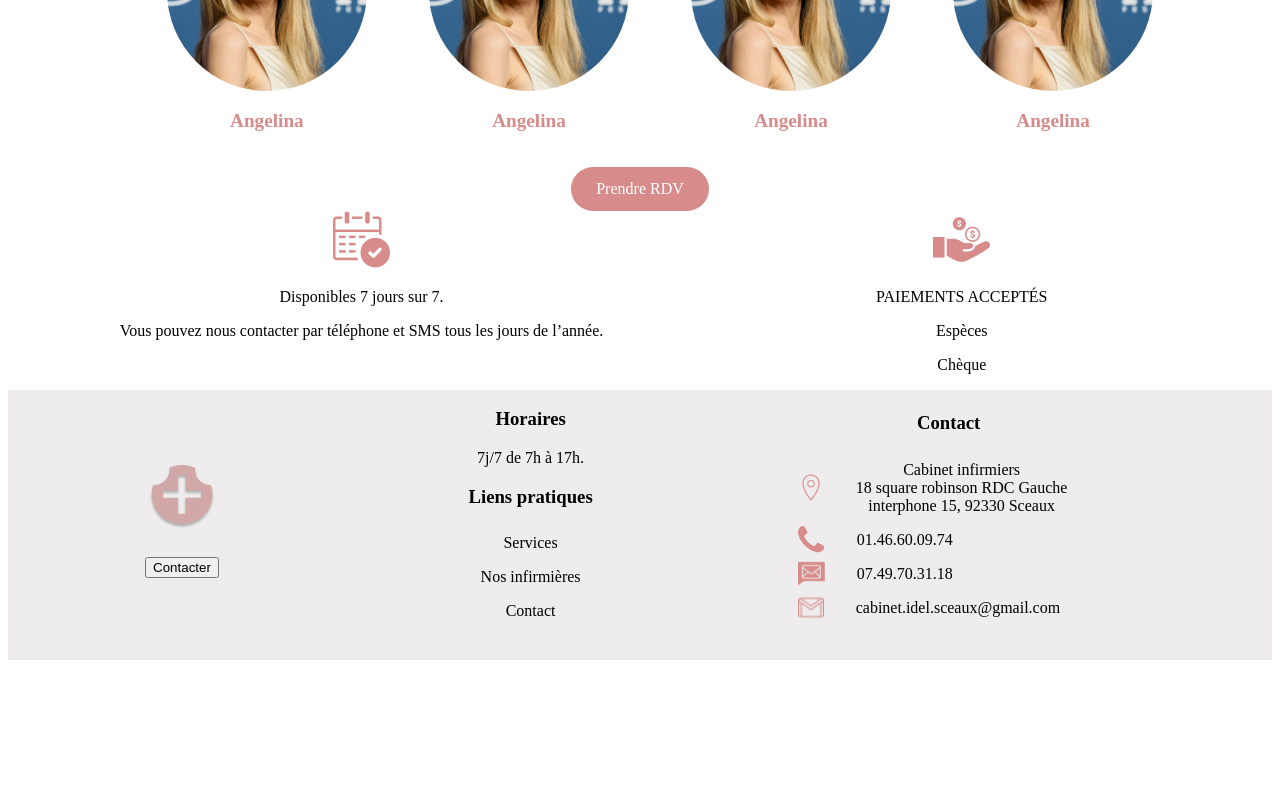
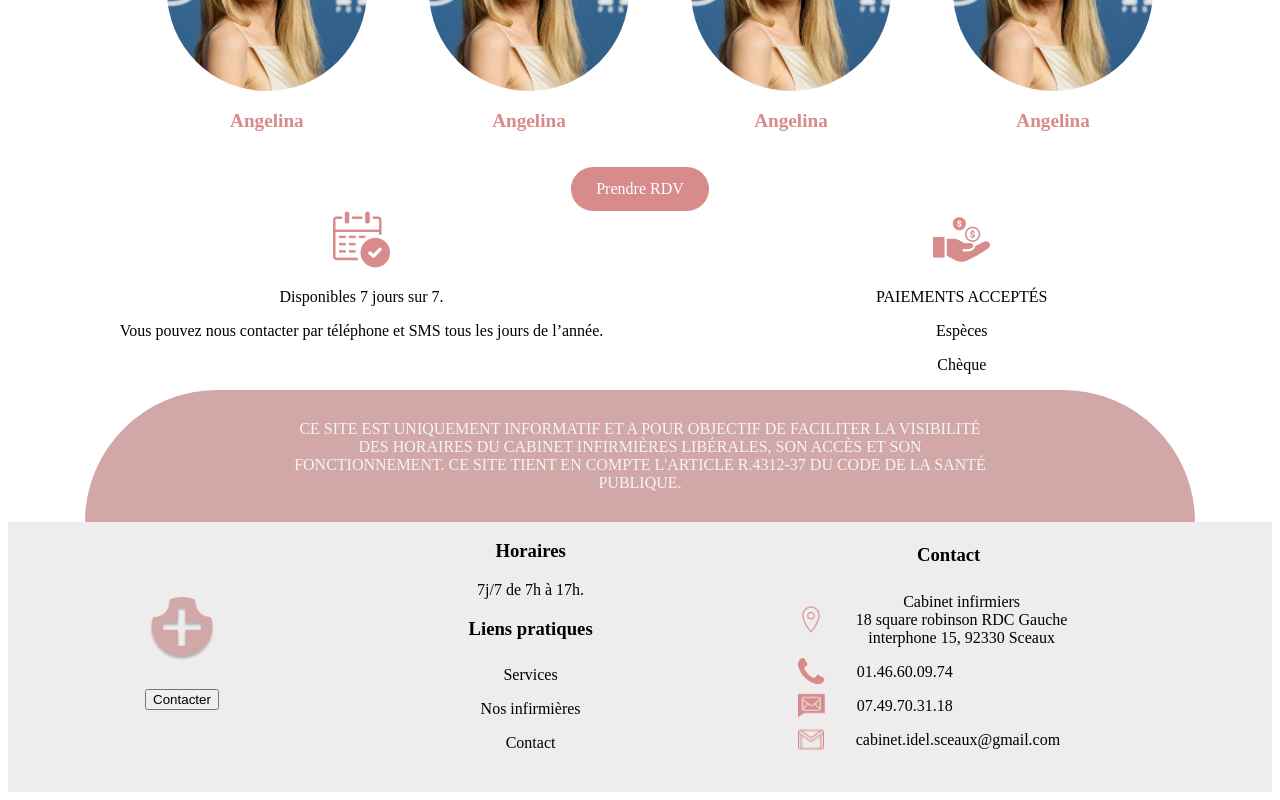
Before and after one commit to Cabinet-Infirmier/cabinet-infirmier-sceaux, a React (Vite) app: page / in a window 1280 px wide. Shown: the part 1270-2070 px from the top of the page. Before the commit the page ends 1938 px from the top, so only its background shows below. Built offline with nearby package versions, Linux system fonts and the light colour scheme.

Commit message:
create disclaimer

```diff
--- /dev/null
+++ b/src/components/disclaimer/Disclaimer.jsx
@@ -0,0 +1,16 @@
+import styles from "./Disclaimer.module.css";
+
+function Disclaimer() {
+  return (
+    <div className={styles.disclaimer}>
+      <div className={styles.container}>
+        Ce site est uniquement informatif et a pour objectif de faciliter la
+        visibilité des horaires du cabinet infirmières libérales, son accès et
+        son fonctionnement. ce site tient en compte l&apos;article R.4312-37 du
+        code de la santé publique.
+      </div>
+    </div>
+  );
+}
+
+export default Disclaimer;
--- /dev/null
+++ b/src/components/disclaimer/Disclaimer.module.css
@@ -0,0 +1,14 @@
+.disclaimer {
+  color: #f5f5f5;
+  background: #d1a7a7;
+  display: flex;
+  justify-content: center;
+  padding: 30px;
+  border-radius: 200px 200px 0 0;
+}
+
+.container {
+  max-width: 700px;
+  text-align: center;
+  text-transform: uppercase;
+}
--- a/src/pages/Homepage.jsx
+++ b/src/pages/Homepage.jsx
@@ -4,6 +4,7 @@ import MainInfo from "../components/squareInfo/Squareinfo";
 import NurseTeam from "../components/nurse-team/NurseTeam";
 import iconCalendar from "../assets/icons/icon-calendary.png";
 import iconMoney from "../assets/icons/icon-money.png";
+import Disclaimer from "../components/disclaimer/Disclaimer";
 
 function Homepage() {
   return (
@@ -27,6 +28,7 @@ function Homepage() {
           <p>Chèque</p>
         </div>
       </div>
+      <Disclaimer />
     </div>
   );
 }
```
